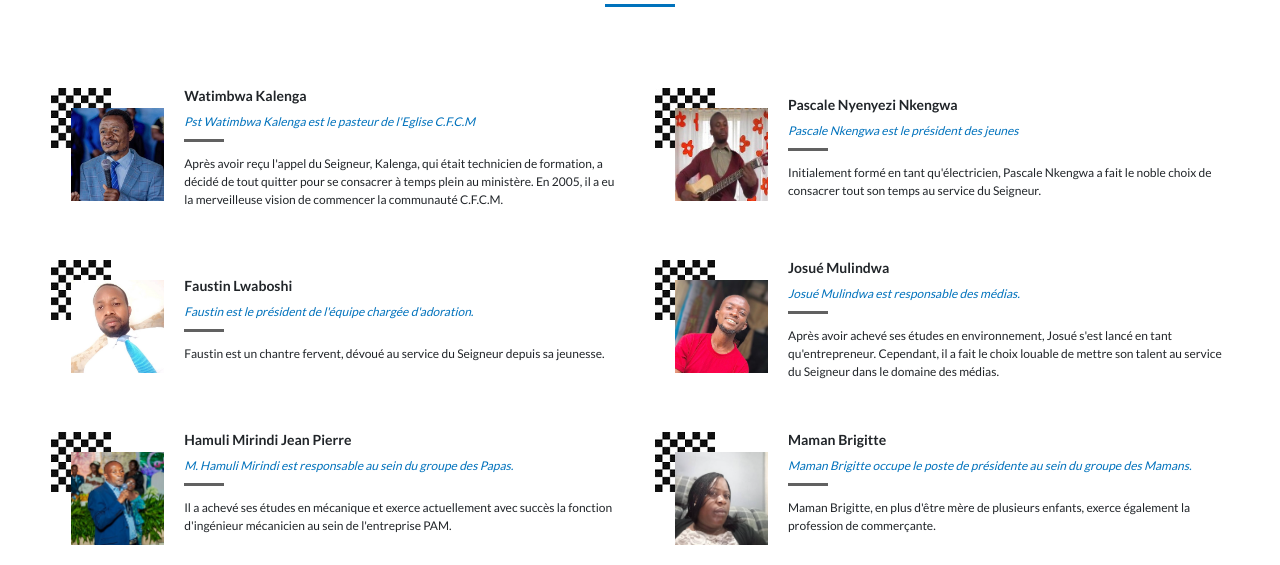
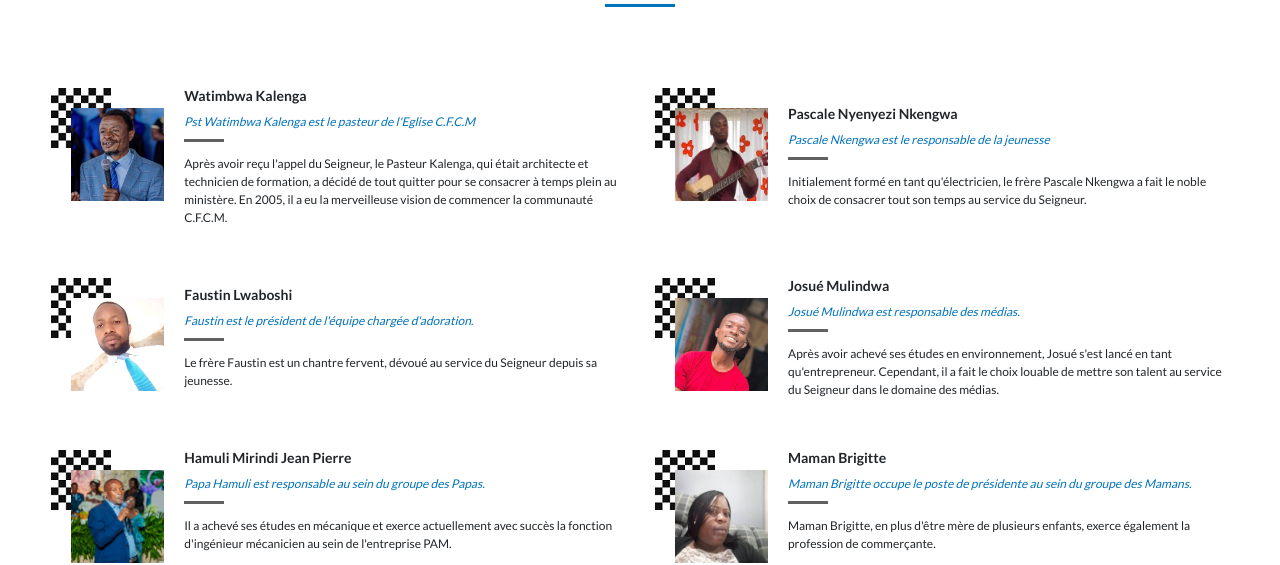
Before and after one commit to Olivier-Kango/cfcm, a React (Create React App) app: page / in a window 1280 px wide. Shown: the part 1519-2084 px from the top of the page. Built offline with nearby package versions, Linux system fonts and the light colour scheme; a web font is replaced by a local one.

Commit message:
correct speakers

```diff
--- a/src/components/Speakers.js
+++ b/src/components/Speakers.js
@@ -13,19 +13,19 @@ const speakerContent = [
     imageSpeaker: kalengaImage,
     fName: 'Watimbwa Kalenga',
     profession: "Pst Watimbwa Kalenga est le pasteur de l'Eglise C.F.C.M",
-    about: "Après avoir reçu l'appel du Seigneur, Kalenga, qui était technicien de formation, a décidé de tout quitter pour se consacrer à temps plein au ministère. En 2005, il a eu la merveilleuse vision de commencer la communauté C.F.C.M.",
+    about: "Après avoir reçu l'appel du Seigneur, le Pasteur Kalenga, qui était architecte et technicien de formation, a décidé de tout quitter pour se consacrer à temps plein au ministère. En 2005, il a eu la merveilleuse vision de commencer la communauté C.F.C.M.",
   },
   {
     imageSpeaker: pascalImage,
     fName: 'Pascale Nyenyezi Nkengwa',
-    profession: 'Pascale Nkengwa est le président des jeunes',
-    about: "Initialement formé en tant qu'électricien, Pascale Nkengwa a fait le noble choix de consacrer tout son temps au service du Seigneur.",
+    profession: 'Pascale Nkengwa est le responsable de la jeunesse',
+    about: "Initialement formé en tant qu'électricien, le frère Pascale Nkengwa a fait le noble choix de consacrer tout son temps au service du Seigneur.",
   },
   {
     imageSpeaker: faustinImage,
     fName: 'Faustin Lwaboshi',
     profession: "Faustin est le président de l'équipe chargée d'adoration.",
-    about: 'Faustin est un chantre fervent, dévoué au service du Seigneur depuis sa jeunesse.',
+    about: 'Le frère Faustin est un chantre fervent, dévoué au service du Seigneur depuis sa jeunesse.',
   },
   {
     imageSpeaker: josueImage,
@@ -36,7 +36,7 @@ const speakerContent = [
   {
     imageSpeaker: hamuliImage,
     fName: 'Hamuli Mirindi Jean Pierre',
-    profession: 'M. Hamuli Mirindi est responsable au sein du groupe des Papas.',
+    profession: 'Papa Hamuli est responsable au sein du groupe des Papas.',
     about: "Il a achevé ses études en mécanique et exerce actuellement avec succès la fonction d'ingénieur mécanicien au sein de l'entreprise PAM.",
   },
   {
```
Also changed, not shown: src/images/programmes/dimanche2.jpg (deleted), src/images/programmes/samedi.jpg.
